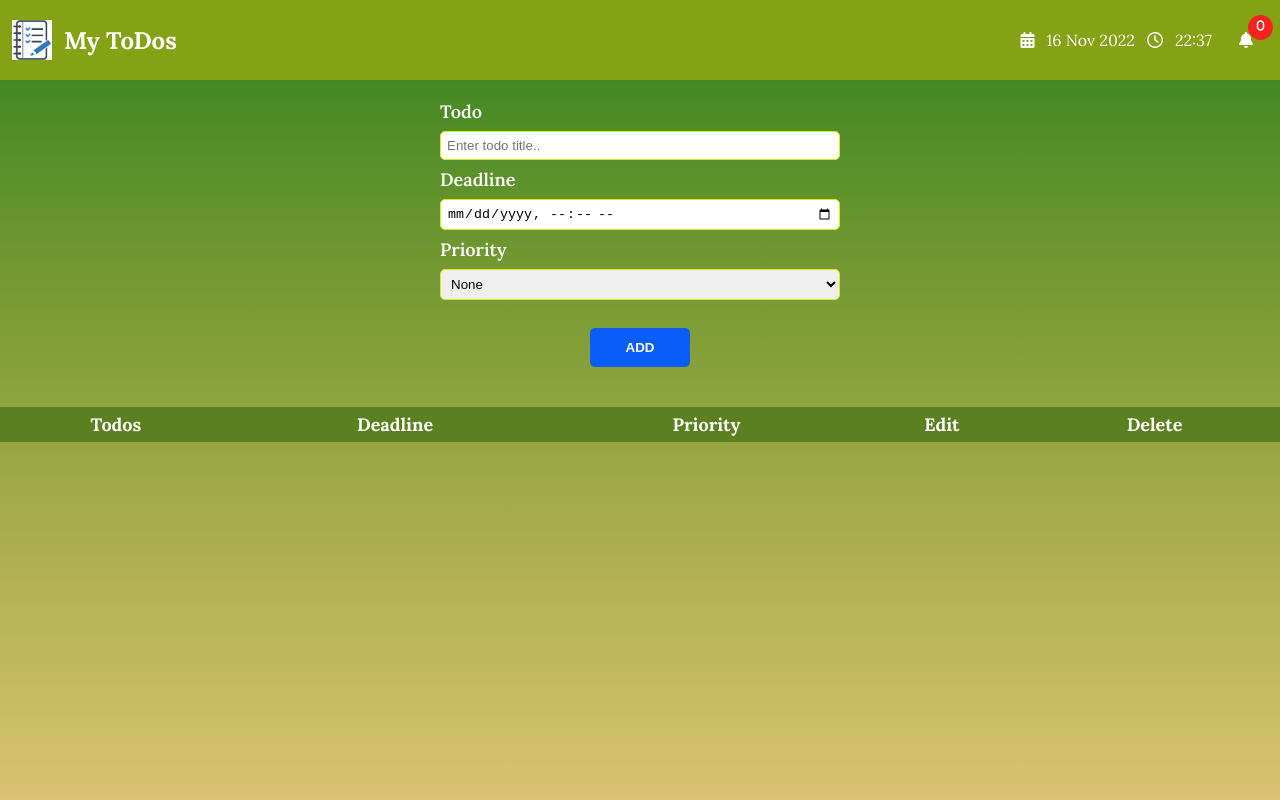
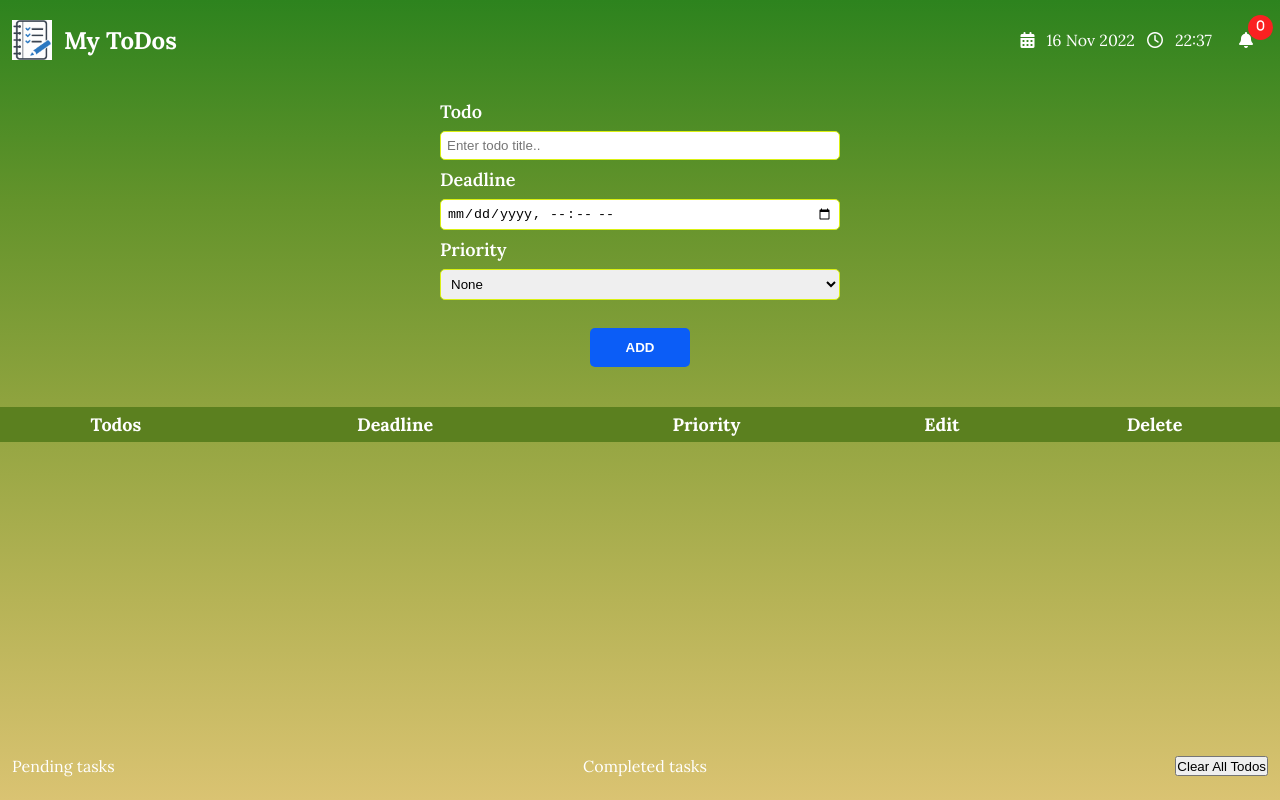
Before and after one commit to sagar-aryal/todos, a React (Create React App) app: page / in a window 1280 px wide. Built offline with nearby package versions, Linux system fonts and the light colour scheme.

Commit message:
fixed useEffect error

```diff
--- a/src/App.js
+++ b/src/App.js
@@ -1,8 +1,9 @@
 import { useState, useEffect } from "react";
 
+import Header from "./components/Header";
 import AddTodos from "./components/AddTodoForm";
-import Header from "./components/Header";
 import Table from "./components/Table";
+import Footer from "./components/Footer";
 
 const App = () => {
   const [date, setDate] = useState(new Date());
@@ -14,7 +15,7 @@ const App = () => {
   const [todos, setTodos] = useState([]);
 
   useEffect(() => {
-    const interval = setDate(() => setDate(new Date()), 1000);
+    const interval = setInterval(() => setDate(new Date()), 1000);
     return () => clearInterval(interval);
   }, []);
 
@@ -43,6 +44,7 @@ const App = () => {
         handleSubmit={handleSubmit}
       />
       <Table todos={todos} />
+      <Footer />
     </>
   );
 };
--- /dev/null
+++ b/src/components/Footer.jsx
@@ -0,0 +1,13 @@
+import React from "react";
+
+const Footer = () => {
+  return (
+    <footer>
+      <p>Pending tasks</p>
+      <p>Completed tasks</p>
+      <button>Clear All Todos</button>
+    </footer>
+  );
+};
+
+export default Footer;
--- a/src/components/Table.jsx
+++ b/src/components/Table.jsx
@@ -1,11 +1,7 @@
-import { useState } from "react";
-
 const Table = ({ todos }) => {
-  const [isActive, setIsActive] = useState(false);
-
   const handleClick = (event) => {
-    // 👇️ toggle isActive state on click
-    setIsActive((current) => !current);
+    //  The classList.toggle method toggle class from the element
+    event.currentTarget.classList.toggle("inactive");
   };
 
   return (
@@ -21,12 +17,8 @@ const Table = ({ todos }) => {
           </tr>
         </thead>
         <tbody>
-          {todos?.map((data) => (
-            <tr
-              key={data.todo}
-              className={isActive ? "inactive" : ""}
-              onClick={handleClick}
-            >
+          {todos?.map((data, index) => (
+            <tr key={index} onClick={handleClick}>
               <td>{data.todo}</td>
               <td>{data.datetime}</td>
               <td>{data.priority}</td>
--- a/src/index.css
+++ b/src/index.css
@@ -25,7 +25,7 @@ body {
 /* todos header section */
 header {
   height: 80px;
-  background: #85a114;
+  /*   background: #85a114; */
   padding: 0 12px;
   display: flex;
   justify-content: space-between;
@@ -145,5 +145,16 @@ tbody tr:hover {
 
 .inactive {
   text-decoration: line-through;
-  text-decoration-color: red;
+  color: red;
 }
+
+/* footer section */
+
+footer {
+  display: flex;
+  justify-content: space-between;
+  position: absolute;
+  bottom: 0;
+  width: 100%;
+  padding: 24px 12px;
+}
```
